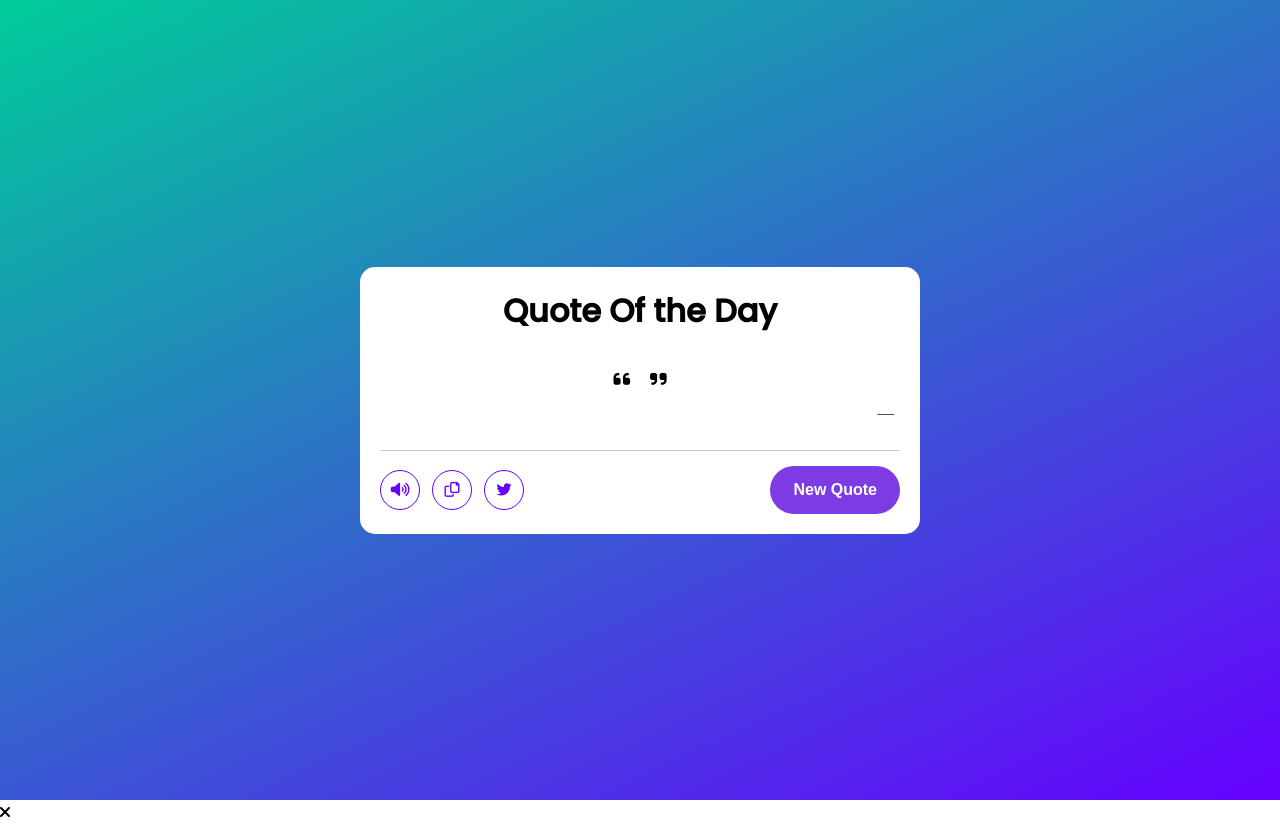
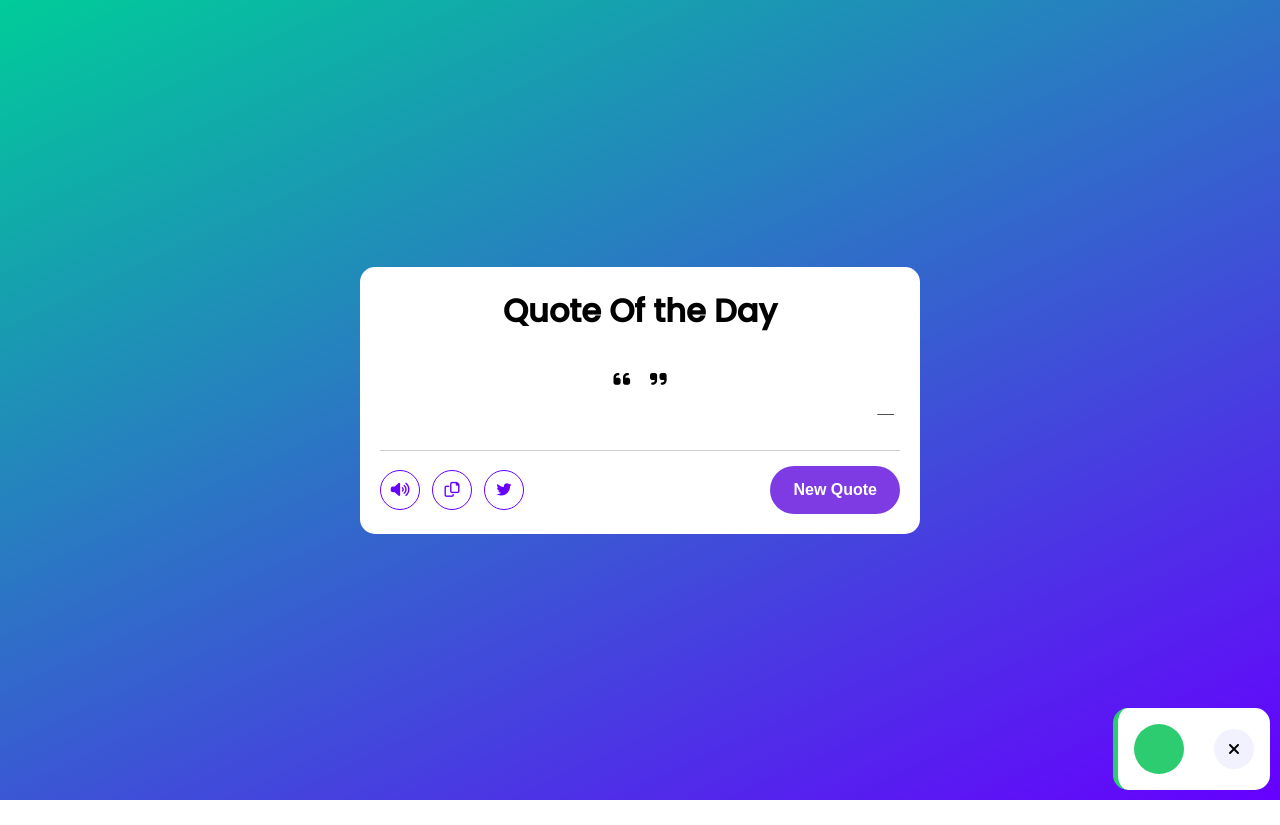
Before and after one commit to OmarElbedwehy/Random-Quotes-Api, a plain HTML site: page index.html in a window 1280 px wide. After the commit the page ends 800 px from the top, so only its background shows below. Drawn offline with nearby package versions, Linux system fonts and the light colour scheme; no server answers.

Commit message:
Update style.css

```diff
--- a/style.css
+++ b/style.css
@@ -10,6 +10,7 @@ body{
     height: 100vh;
     background: linear-gradient(155deg,#00CC99, #6600FF) no-repeat;
     font-family: 'Poppins', sans-serif;
+    overflow-x: hidden;
 }
 
 main{
@@ -203,3 +204,76 @@ main{
 #quote_btn:hover{
     background-color: #723dc1;
 }
+
+.message{
+    display: flex;
+    align-items: center;
+    padding: 16px;
+    background-color: #fff;
+    position: absolute;
+    bottom: 10px;
+    right: 10px;
+    border-radius: 15px;
+    border-left: 5px solid #2ecc71;
+    opacity: 0.5;
+    transform: translateX(70vw);
+    animation: fade_in 1s 1 forwards;
+}
+
+.message .ico{
+    width: 50px;
+    height: 50px;
+    border-radius: 50%;
+    color: #fff;
+    background-color: #2ecc71;
+    display: flex;
+    justify-content: center;
+    align-items: center;
+    margin-right: 15px;
+}
+
+.message .ico img{
+    width: 30px;
+    height: 30px;
+}
+
+.message .text{
+    margin-right: 15px;
+}
+
+.message .text p{
+    color: #878787;
+}
+
+.message #close{
+    background-color: #f2f2ff;
+    width: 40px;
+    height: 40px;
+    border-radius: 50%;
+    display: flex;
+    justify-content: center;
+    align-items: center;
+    cursor: pointer;
+}
+
+@keyframes fade_in {
+    0%{
+        opacity: 0.5;
+        transform: translateX(70vw);
+    }
+    100%{
+        opacity: 1;
+        transform: translateX(0);
+    }
+}
+
+@keyframes fade_out {
+    0%{
+        opacity: 1;
+        transform: translateX(0);
+    }
+    100%{
+        opacity: 0.5;
+        transform: translateX(70vw);
+    }
+}
```
